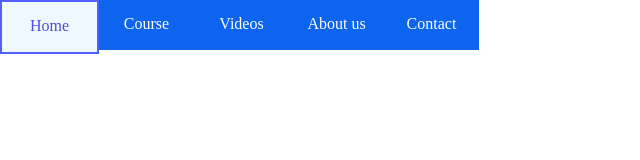
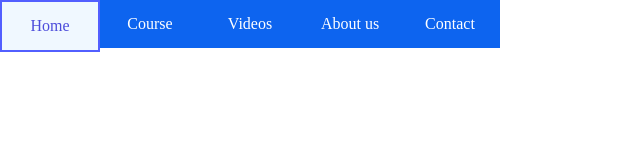
Before and after one commit to hemm97/treballenequip, a plain HTML site: page index.html in a window 1280 px wide. Shown: the whole page, without its empty margins (0-640 px from the left). Drawn offline with Linux system fonts and the light colour scheme.

Commit message:
Creació del menu

```diff
--- a/CSS/estils.css
+++ b/CSS/estils.css
@@ -2,13 +2,17 @@
     margin: 0px;
     padding: 0px;
 }
+.menu *{
+    list-style: none;
+    text-decoration: none;
+}
 .principl{
     list-style: none;
 }
-.principal li>ul{
+.principal li>ul {
     display: none;
 }
-.principal > li{
+.principal > li a{
     background-color: #0d64ef;
     color: #ffffff;
     display: block;
@@ -17,12 +21,12 @@
 }
 .principal >li{
     float: left;
-
 }
-.principal>li:hover{
+.principal>li a:hover{
     color: #4c4cdb;
     background-color: aliceblue;
     border: #525fff 2px solid;
+
 }
 .principal li:hover>ul{
     display: block;
@@ -30,5 +34,5 @@
 
 li{
     min-height: 20px;
-    min-width: 65px;
+    min-width: 100px;
 }
--- a/index.html
+++ b/index.html
@@ -8,17 +8,17 @@
 <body>
     <div class="menu">
         <ul class="principal">
-            <li class="links">Home</li>
-            <li class="links">Course</li>
-            <li class="links">Videos
+            <li class="links"><a href="">Home</a></li>
+            <li class="links"><a href="">Course</a></li>
+            <li class="links"><a href="">Videos</a>
                 <ul class="submenu3" id="sb3">
-                    <li class="sub3">HTML</li>
-                    <li class="sub3">CSS</li>
-                    <li class="sub3">Bootstrap</li>
+                    <li class="sub3"><a href="">HTML</a></li>
+                    <li class="sub3"><a href="">CSS</a></li>
+                    <li class="sub3"><a href="">Bootstrap</a></li>
                 </ul>
             </li>
-            <li class="links">About us</li>
-            <li class="links">Contact</li>
+            <li class="links"><a href="">About us</a></li>
+            <li class="links"><a href="">Contact</a></li>
         </ul>
     </div>
 
```
Also changed, not shown: 2 other files.
